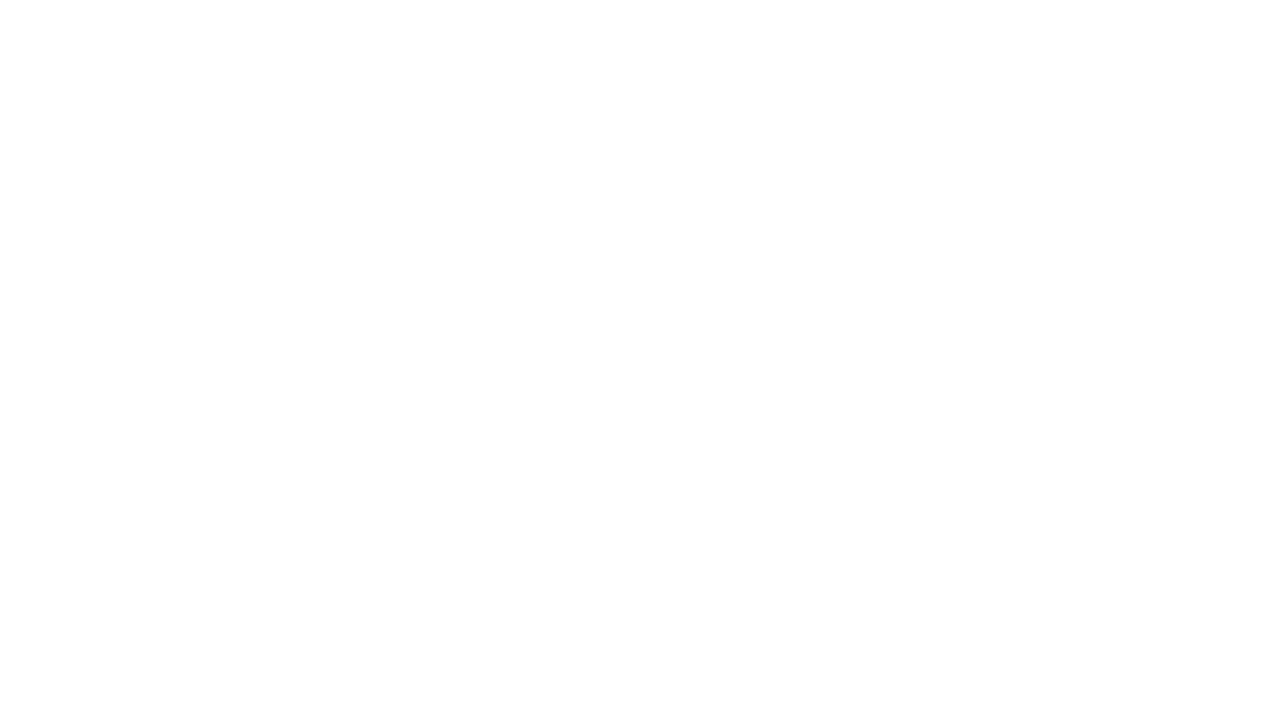
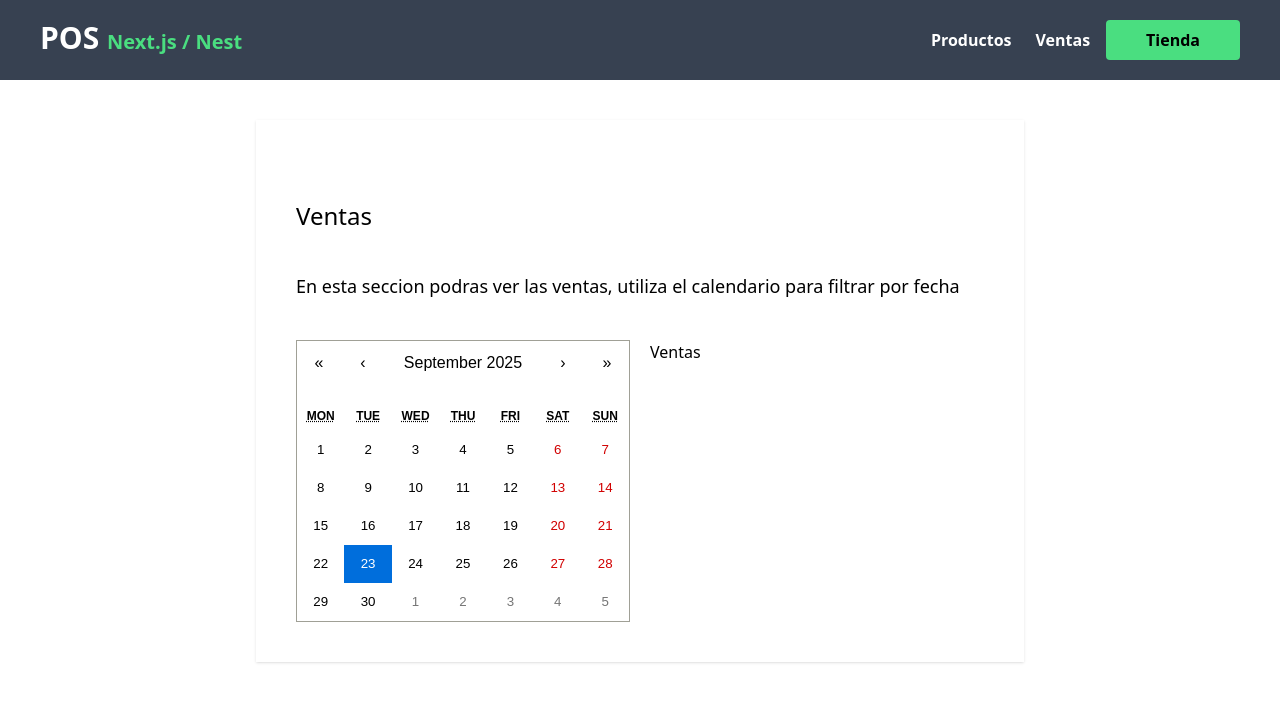
Before and after one commit to AlanAltamiranoH1504/POS_NestJs_ReactTs, a React (Vite) app in the folder frontend_pos/: page /admin/sales in a window 1280 px wide. Before the commit this address had no page. Shown: the top 702 px of the page. Built offline with nearby package versions, Linux system fonts and the light colour scheme.

Commit message:
feat (frontend): add views for admin panel - add AdminSalesView add AdminProductView - add SalesFilter component for transaction filter calendar component - add layout for admin panel area

```diff
--- a/frontend_pos/package.json
+++ b/frontend_pos/package.json
@@ -13,7 +13,9 @@
     "@tanstack/react-query": "^5.90.1",
     "@tanstack/react-query-devtools": "^5.90.1",
     "axios": "^1.12.2",
+    "date-fns": "^4.1.0",
     "react": "^19.1.1",
+    "react-calendar": "^6.0.0",
     "react-dom": "^19.1.1",
     "react-hook-form": "^7.63.0",
     "react-router-dom": "^7.9.1",
--- a/frontend_pos/src/AppRouter.tsx
+++ b/frontend_pos/src/AppRouter.tsx
@@ -2,6 +2,9 @@ import {BrowserRouter, Route, Routes} from "react-router-dom";
 import HomeView from "./views/HomeView";
 import StoreView from "./views/StoreView";
 import AppLayout from "./layouts/AppLayout";
+import AdminLayout from "./layouts/AdminLayout";
+import AdminProductosView from "./views/admin/products/AdminProductosView";
+import AdminSalesView from "./views/admin/sales/AdminSalesView";
 
 const AppRouter = () => {
     if (window.location.pathname === "/") {
@@ -15,6 +18,11 @@ const AppRouter = () => {
                         <Route path="/" index={true} element={<HomeView/>}></Route>
                         <Route path="/:idCategory" element={<StoreView/>}></Route>
                     </Route>
+
+                    <Route element={<AdminLayout/>}>
+                        <Route path="/admin/products" element={<AdminProductosView/>}></Route>
+                        <Route path="/admin/sales" element={<AdminSalesView/>}></Route>
+                    </Route>
                 </Routes>
             </BrowserRouter>
         </>
--- /dev/null
+++ b/frontend_pos/src/components/AdminNav.tsx
@@ -0,0 +1,32 @@
+import {Link} from "react-router-dom";
+import Logo from "./Logo";
+
+const AdminNav = () => {
+    return (
+        <>
+            <header className="px-10 py-5 bg-gray-700 flex justify-between">
+                <div className="flex gap-5 text-white">
+                    <Logo/>
+                </div>
+
+                <div className="flex gap-2 items-center">
+                    <Link
+                        to={'/admin/products'}
+                        className="rounded text-white font-bold p-2"
+                    >Productos</Link>
+
+                    <Link
+                        to={'/admin/sales'}
+                        className="rounded text-white font-bold p-2"
+                    >Ventas</Link>
+
+                    <Link
+                        to={'/'}
+                        className="rounded bg-green-400 font-bold py-2 px-10"
+                    >Tienda</Link>
+                </div>
+            </header>
+        </>
+    );
+}
+export default AdminNav;
--- /dev/null
+++ b/frontend_pos/src/components/Heading.tsx
@@ -0,0 +1,8 @@
+const Heading = () => {
+    return (
+        <>
+            <h2 className="text-2xl my-10"></h2>
+        </>
+    );
+}
+export default Heading;
--- a/frontend_pos/src/components/MainNav.tsx
+++ b/frontend_pos/src/components/MainNav.tsx
@@ -33,6 +33,7 @@ const MainNav = () => {
                               className={"text-white hover:text-green-600 font-bold p-2"}
                         >{category.nombre}</Link>
                     ))}
+                    <Link to="/admin/sales" className="text-white hover:text-green-600 font-bold p-2">Panel de Administracion</Link>
                 </nav>
             </header>
         </>
--- /dev/null
+++ b/frontend_pos/src/components/admin/sales/SalesFilter.tsx
@@ -0,0 +1,30 @@
+import Calendar from "react-calendar";
+import "react-calendar/dist/Calendar.css"
+import {useState} from "react";
+import {formatoFecha} from "../../../helpers";
+
+type ValuePiece = Date | null;
+type Value = ValuePiece | [ValuePiece, ValuePiece];
+
+const SalesFilter = () => {
+    const [date, setDate] = useState<Value>(new Date());
+    const dateToString = date?.toString()!;
+    const formatDate = formatoFecha(dateToString);
+    console.log(formatDate);
+    return (
+        <>
+            <div className="grid grid-cols-1 lg:grid-cols-2 gap-5 mt-10">
+                <div>
+                    <Calendar
+                        value={date}
+                        onChange={setDate}
+                    />
+                </div>
+                <div>
+                    Ventas
+                </div>
+            </div>
+        </>
+    );
+}
+export default SalesFilter;
--- a/frontend_pos/src/components/cart/SubmitOrder.tsx
+++ b/frontend_pos/src/components/cart/SubmitOrder.tsx
@@ -1,14 +1,15 @@
 import type {FormEvent} from "react";
 import {useCarritoStorage} from "../../store/AppStore";
-import {useMutation} from "@tanstack/react-query";
+import {useMutation, useQueryClient} from "@tanstack/react-query";
 import {createTransaccionPOST} from "../../services/TransaccionesService";
 import {toast} from "react-toastify";
 
 
 const SubmitOrder = () => {
     const {productosOrder, total, cuponApply, deleteOrden} = useCarritoStorage();
+    const queryClient = useQueryClient();
 
-    function prepareOrder (e: FormEvent<HTMLFormElement>) {
+    function prepareOrder(e: FormEvent<HTMLFormElement>) {
         e.preventDefault();
         const productos = productosOrder.map((producto) => {
             return {
@@ -30,6 +31,12 @@ const SubmitOrder = () => {
         mutationFn: createTransaccionPOST,
         onSuccess: () => {
             toast.success("Pedido realizado correctamente");
+            queryClient.invalidateQueries({
+                queryKey: ["findAllCategorias"]
+            });
+            queryClient.invalidateQueries({
+                queryKey: ["findCategoriaById"]
+            });
             deleteOrden();
         },
         onError: (error) => {
@@ -42,7 +49,7 @@ const SubmitOrder = () => {
         <>
             <form
                 onSubmit={(e) => {
-                    prepareOrder (e)
+                    prepareOrder(e)
                 }}
             >
                 <input type={"submit"}
--- a/frontend_pos/src/helpers/index.ts
+++ b/frontend_pos/src/helpers/index.ts
@@ -1,6 +1,12 @@
+import {format} from "date-fns";
+
 export const formatoMoneda = (monto: number) => {
     return Intl.NumberFormat("es-MX", {
         style: "currency",
         currency: "MXM"
     }).format(monto);
 }
+
+export const formatoFecha = (fecha: string) => {
+    return format(fecha, "yyyy-MM-dd");
+}
--- /dev/null
+++ b/frontend_pos/src/layouts/AdminLayout.tsx
@@ -0,0 +1,16 @@
+import {Outlet} from "react-router-dom";
+import AdminNav from "../components/AdminNav";
+
+const AdminLayout = () => {
+    return (
+        <>
+            <AdminNav/>
+            <div className="lg:min-h-screen container mx-auto mt-10 px-10 lg:px-0">
+                <div className="bg-white shadow w-full  mx-auto p-10 my-10 lg:w-3/5" >
+                    <Outlet/>
+                </div>
+            </div>
+        </>
+    );
+}
+export default AdminLayout;
--- a/frontend_pos/src/services/TransaccionesService.ts
+++ b/frontend_pos/src/services/TransaccionesService.ts
@@ -1,7 +1,7 @@
 import {ClienteAxios} from "../axios/ClienteAxios";
 import {responseCreateTransaccionAPI} from "../schemas/TransaccionesSchemas";
 
-export async function createTransaccionPOST(data) {
+export async function createTransaccionPOST(data: any) {
     try {
         const responseAPI = await ClienteAxios.post("/transactions", data);
         const resultAPI = responseCreateTransaccionAPI.safeParse(responseAPI.data);
--- /dev/null
+++ b/frontend_pos/src/views/admin/products/AdminProductosView.tsx
@@ -0,0 +1,8 @@
+const AdminProductosView = () => {
+    return (
+        <>
+            Productos View
+        </>
+    );
+}
+export default AdminProductosView;
--- /dev/null
+++ b/frontend_pos/src/views/admin/sales/AdminSalesView.tsx
@@ -0,0 +1,12 @@
+import SalesFilter from "../../../components/admin/sales/SalesFilter";
+
+const AdminSalesView = () => {
+    return (
+        <>
+            <h2 className="text-2xl my-10"> Ventas</h2>
+            <p className="text-lg">En esta seccion podras ver las ventas, utiliza el calendario para filtrar por fecha</p>
+            <SalesFilter/>
+        </>
+    );
+}
+export default AdminSalesView;
```
Also changed, not shown: 1 other file (tests, documents, lock files or other folders).
